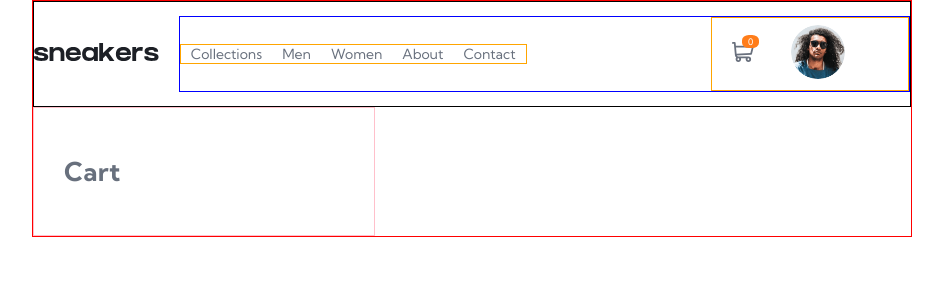
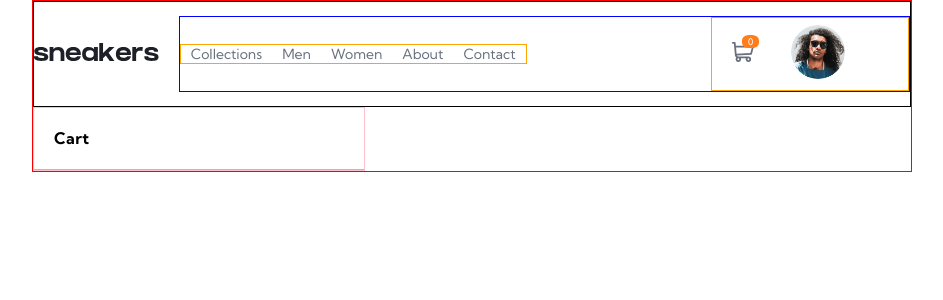
Before and after one commit to annaduong17/e-commerce, a React (Create React App) app: page /cart in a window 1280 px wide. Shown: the top 300 px of the page, without its empty margins (168-1111 px from the left). Built offline with nearby package versions, Linux system fonts and the light colour scheme.

Commit message:
align cart content

```diff
--- a/src/components/Cart.js
+++ b/src/components/Cart.js
@@ -25,9 +25,13 @@ function Cart() {
 
   return(
     <div className='cart'>
-      <h1>Cart</h1>
-      {renderedItems}
-      {showButton && <Button className="orange-btn checkout">Checkout</Button>}
+      <div>
+        <h1>Cart</h1>
+      </div>
+      <div>
+        {renderedItems}
+        {showButton && <Button className="orange-btn checkout">Checkout</Button>}
+      </div>
     </div>
   )
 }
--- a/src/index.scss
+++ b/src/index.scss
@@ -345,15 +345,24 @@ button {
 
 .cart {
   border: 1px solid pink;
-  width: 280px;
+  width: 330px;
   font-size: 13px;
   color: $dark-gray-blue;
   letter-spacing: 0.45px;
-  padding: 30px;
 
-  button {
-    max-width: 100%;
-    margin-top: 10px;
+  div:first-child {
+    border-bottom: 1px solid $gray-blue;
+  }
+
+  h1 {
+    color: $black;
+    font-size: 16px;
+    padding: 10px 20px;
+  }
+
+  .checkout {
+    width: 290px;
+    margin-inline: 20px;
   }
 }
 
@@ -362,11 +371,12 @@ button {
   display: flex;
   justify-content: space-between;
   align-items: center;
+  padding: 10px 20px;
 
   img.cart-size {
     width: 50px;
     height: auto;
-    margin-right: 10px;
+    margin-right: 15px;
     border-radius: 3px;
   }
 
@@ -376,7 +386,6 @@ button {
     align-items: center;
     line-height: 1.75;
     letter-spacing: 0.5px;
-    margin-block: 10px;
   }
 
   .cart-item-details {
@@ -397,6 +406,7 @@ button {
   button {
     background: transparent;
     border: none;
+    padding: 0;
   }
 
 
```
